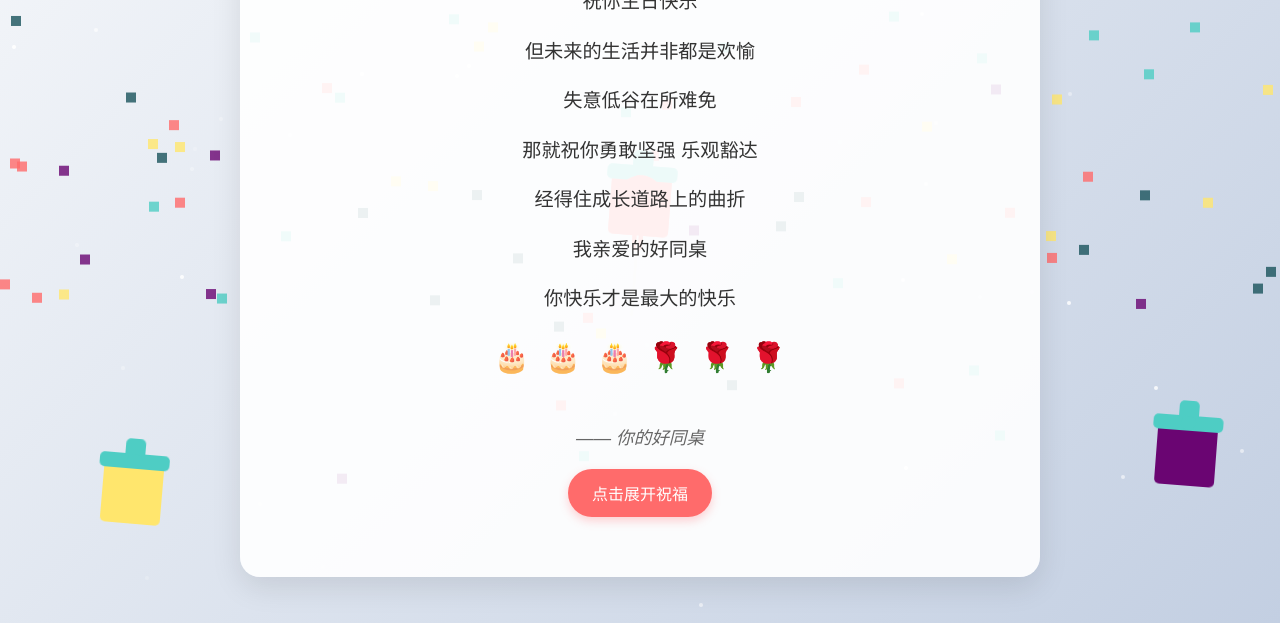
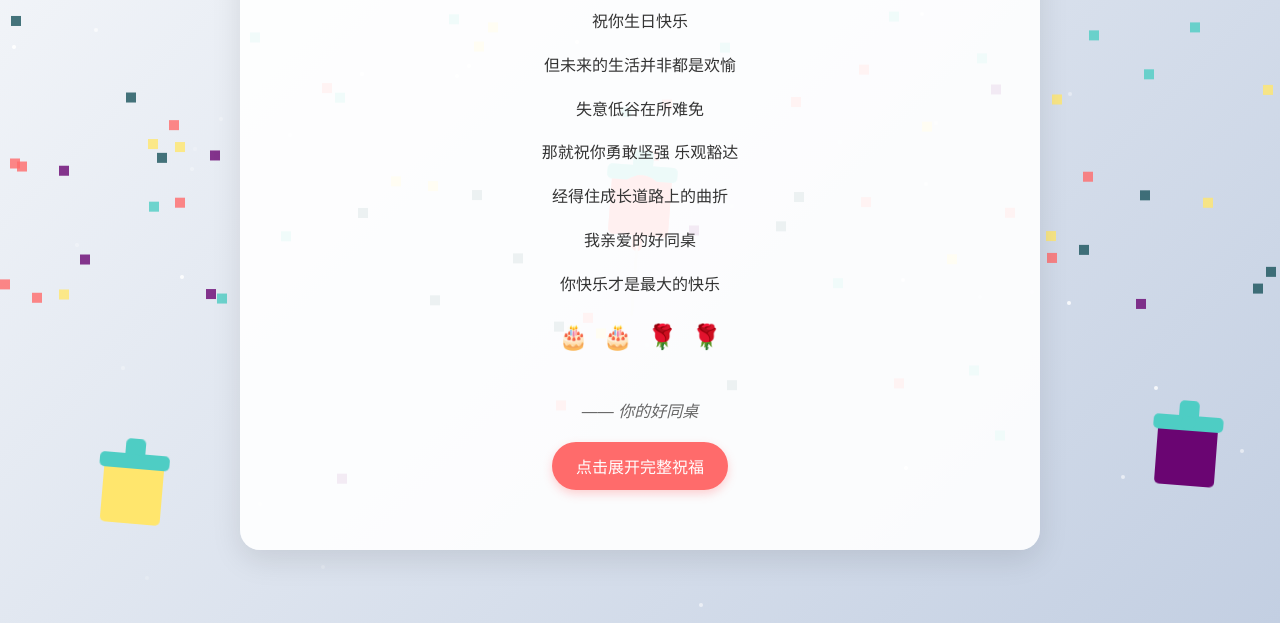
Before and after one commit to ruictrs/SPHLJ, a plain HTML site: page index.html in a window 1280 px wide. Shown: the part 177-800 px from the top of the page. Drawn offline with Linux system fonts and the light colour scheme.

Commit message:
Add files via upload

```diff
--- a/index.html
+++ b/index.html
@@ -35,6 +35,8 @@
             opacity: 0;
             animation: fadeIn 1s ease forwards 0.5s;
             transition: all 0.3s ease;
+            overflow-y: auto;
+            max-height: 90vh;
         }
 
         @keyframes fadeIn {
@@ -47,12 +49,12 @@
         h1 {
             color: #ff6b6b;
             margin-bottom: 30px;
-            font-size: 2rem;
+            font-size: 1.8rem;
             text-shadow: 1px 1px 2px rgba(0, 0, 0, 0.1);
         }
 
         .message {
-            font-size: 1.2rem;
+            font-size: 1rem;
             line-height: 1.8;
             color: #333;
             margin-bottom: 40px;
@@ -63,7 +65,7 @@
         }
 
         .emoticon {
-            font-size: 1.8rem;
+            font-size: 1.5rem;
             margin: 0 5px;
             animation: bounce 2s infinite;
         }
@@ -114,7 +116,7 @@
             font-style: italic;
             color: #666;
             margin-top: 30px;
-            font-size: 1.1rem;
+            font-size: 1rem;
         }
 
         .floating-object {
@@ -214,7 +216,7 @@
             overflow: hidden;
             transition: max-height 0.5s ease;
             margin-top: 20px;
-            font-size: 1.1rem;
+            font-size: 1rem;
         }
 
         .hidden-message.active {
@@ -422,8 +424,6 @@
             <div class="emoticons">
                 <span class="emoticon cake">🎂</span>
                 <span class="emoticon cake">🎂</span>
-                <span class="emoticon cake">🎂</span>
-                <span class="emoticon rose">🌹</span>
                 <span class="emoticon rose">🌹</span>
                 <span class="emoticon rose">🌹</span>
             </div>
@@ -431,7 +431,7 @@
 
         <div class="signature">—— 你的好同桌</div>
 
-        <button class="reveal-btn" id="reveal-btn">点击展开祝福</button>
+        <button class="reveal-btn" id="reveal-btn">点击展开完整祝福</button>
 
         <div class="hidden-message" id="hidden-message">
             <p>虽然我们每天都在一起学习，但今天我想对你说一些特别的话。</p>
```
